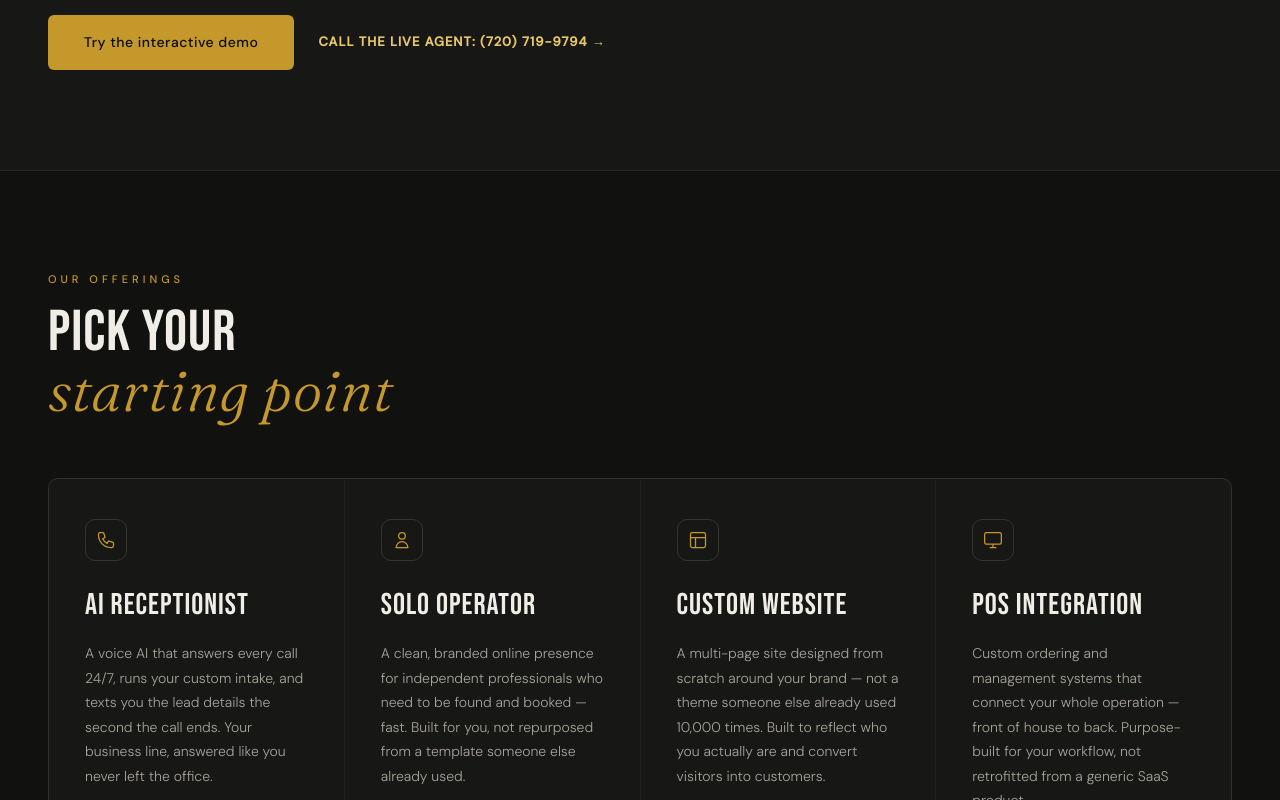
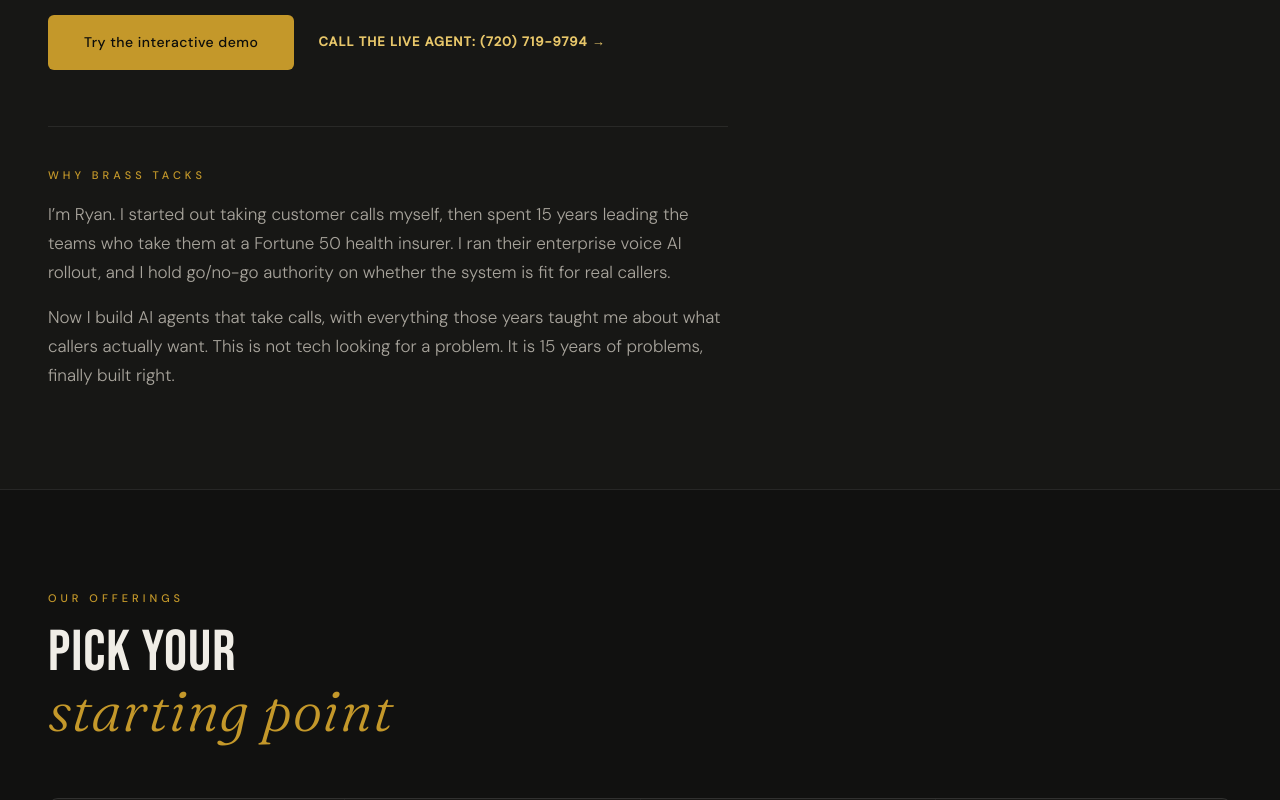
Before and after one commit to stndfella42-code/brasstacks, a plain HTML site: page services.html in a window 1280 px wide. Shown: the part 1600-2400 px from the top of the page. Drawn offline with Linux system fonts and the light colour scheme.

Commit message:
Add founder credibility block to AI receptionist section

```diff
--- a/services.html
+++ b/services.html
@@ -790,6 +790,12 @@
       <a href="demos/ai-receptionist/#live-demo" class="btn-primary">Try the interactive demo</a>
       <a href="tel:+17207199794" style="color:var(--brass-light);font-size:13px;font-weight:600;letter-spacing:1px;text-decoration:none;">CALL THE LIVE AGENT: (720) 719-9794 &rarr;</a>
     </div>
+
+    <div class="reveal" style="margin-top:56px;max-width:680px;padding-top:40px;border-top:1px solid rgba(255,255,255,0.08);">
+      <div class="section-eyebrow">Why Brass Tacks</div>
+      <p style="color:var(--text-2);font-size:17px;font-weight:300;line-height:1.7;margin-bottom:16px;">I&rsquo;m Ryan. I started out taking customer calls myself, then spent 15 years leading the teams who take them at a Fortune 50 health insurer. I ran their enterprise voice AI rollout, and I hold go/no-go authority on whether the system is fit for real callers.</p>
+      <p style="color:var(--text-2);font-size:17px;font-weight:300;line-height:1.7;margin:0;">Now I build AI agents that take calls, with everything those years taught me about what callers actually want. This is not tech looking for a problem. It is 15 years of problems, finally built right.</p>
+    </div>
   </section>
 
 
```
